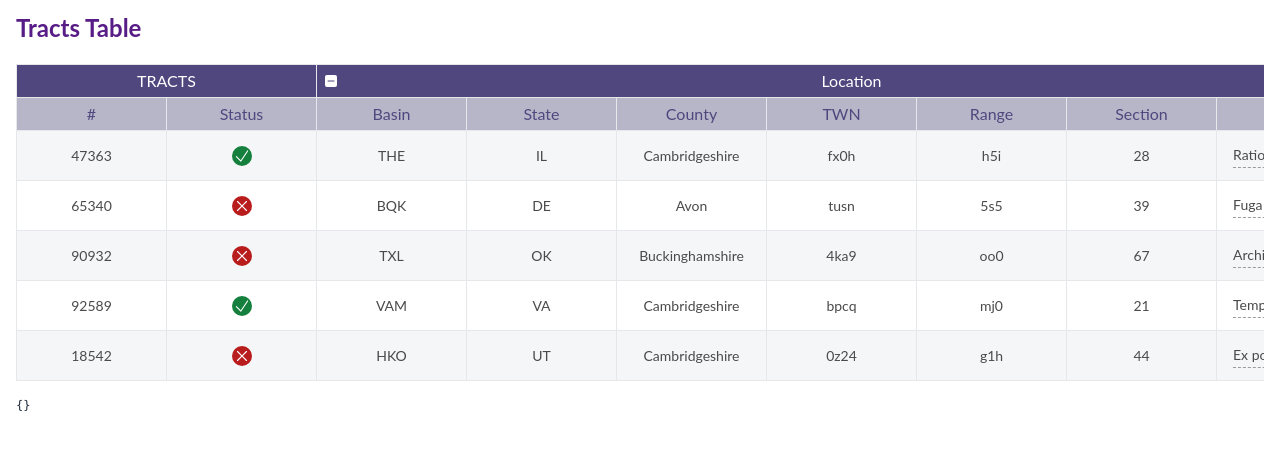
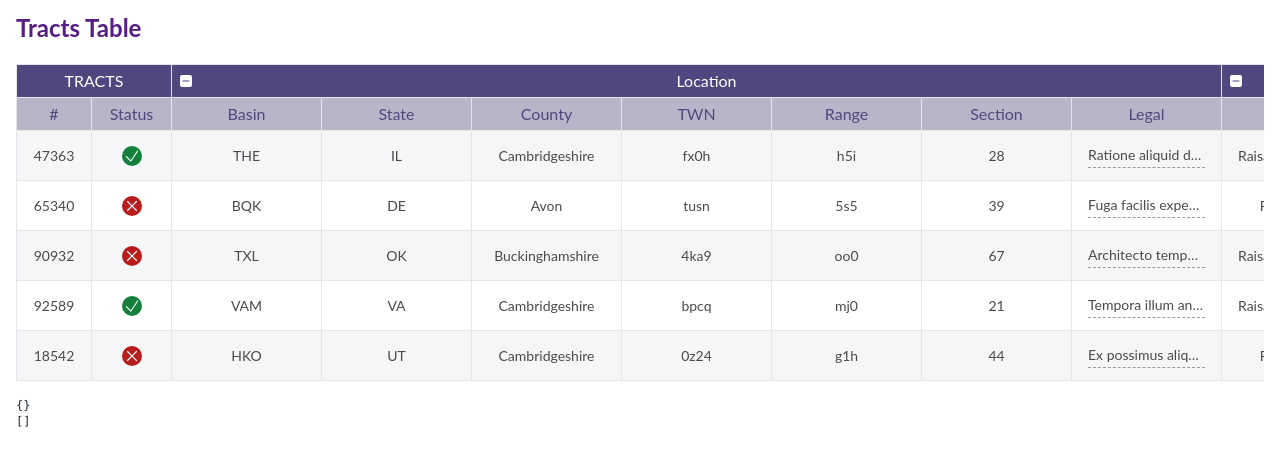
Before and after one commit to AgkTF/react-table-demo, a React (Create React App) app: page / in a window 1280 px wide. Shown: the top 466 px of the page. Built offline with nearby package versions, Linux system fonts and the light colour scheme.

Commit message:
- Created a	new file:   src/components/SubHeader/SubHeader.tsx - Added the initial logic for the sorting.

```diff
--- /dev/null
+++ b/src/components/SubHeader/SubHeader.tsx
@@ -0,0 +1,40 @@
+import { Header, HeaderGroup, flexRender } from '@tanstack/react-table';
+import { MIN_WIDTH } from '../../constants';
+import { Tract } from '../../types';
+import { ArrowLongUpIcon, ArrowLongDownIcon } from '@heroicons/react/20/solid';
+
+type Props = {
+  headerGroup: HeaderGroup<Tract>;
+  header: Header<Tract, unknown>;
+};
+
+export function SubHeader({ headerGroup, header }: Props) {
+  return (
+    <th
+      colSpan={header.colSpan}
+      className={`relative py-1 border border-gray-200 group truncate ${
+        headerGroup.depth > 0 ? 'px-3 capitalize' : 'px-2'
+      } ${header.column.getCanSort() ? 'cursor-pointer select-none' : ''}`}
+      onClick={header.column.getToggleSortingHandler()}
+      style={{ minWidth: header.getSize(), maxWidth: MIN_WIDTH }}
+    >
+      <>
+        <div className="flex items-center justify-center gap-1">
+          {header.isPlaceholder
+            ? null
+            : flexRender(header.column.columnDef.header, header.getContext())}
+
+          {{
+            asc: <ArrowLongUpIcon className="h-4 w-4 text-inherit" />,
+            desc: <ArrowLongDownIcon className="h-4 w-4 text-inherit" />,
+          }[header.column.getIsSorted() as string] ?? null}
+        </div>
+
+        <div
+          className="absolute right-0 top-0 h-full w-1 bg-sky-500 cursor-col-resize select-none touch-none opacity-0 group-hover:opacity-100"
+          onMouseDown={header.getResizeHandler()}
+        ></div>
+      </>
+    </th>
+  );
+}
--- a/src/components/index.ts
+++ b/src/components/index.ts
@@ -2,3 +2,4 @@ export * from './CollapsibleHeader/CollapsibleHeader';
 export * from './EditableInputField/EditableInputField';
 export * from './JustTextCell/JustTextCell';
 export * from './TractStatusCell/TractStatusCell';
+export * from './SubHeader/SubHeader';
--- /dev/null
+++ b/src/constants/common.ts
@@ -0,0 +1 @@
+export const MIN_WIDTH = 75;
--- /dev/null
+++ b/src/constants/index.ts
@@ -0,0 +1 @@
+export * from './common';
--- a/src/tables/TractsTable/TractsTable.tsx
+++ b/src/tables/TractsTable/TractsTable.tsx
@@ -5,8 +5,10 @@ import {
   useReactTable,
   VisibilityState,
   ColumnDef,
+  getSortedRowModel,
+  SortingState,
 } from '@tanstack/react-table';
-import { useCallback, useEffect, useMemo, useRef, useState } from 'react';
+import { useCallback, useMemo, useRef, useState, useEffect } from 'react';
 import { SelectedCell, Tract } from '../../types';
 import { createTracts } from '../../utils';
 import {
@@ -14,18 +16,19 @@ import {
   JustTextCell,
   CollapsibleHeader,
   TractStatusCell,
+  SubHeader,
 } from '../../components';
 import { useOnClickOutside } from '../../hooks/useOnClickOutside';
+import { MIN_WIDTH } from '../../constants';
 
 const columnHelper = createColumnHelper<Tract>();
 
 const data = createTracts(5);
 
-const MIN_WIDTH = 75;
-
 export function BasicTable() {
   const tableRef = useRef(null);
   const [columnVisibility, setColumnVisibility] = useState({});
+  const [sorting, setSorting] = useState<SortingState>([]);
   const [selectedCells, setSelectedCells] = useState<SelectedCell[]>([]);
   const columns = useMemo<ColumnDef<Tract>[]>(
     () => [
@@ -36,10 +39,13 @@ export function BasicTable() {
           columnHelper.accessor('tractNumber', {
             header: '#',
             cell: info => <JustTextCell info={info} />,
+            size: 75,
           }),
           columnHelper.accessor('isActive', {
             header: 'Status',
             cell: info => <TractStatusCell info={info} />,
+            size: 80,
+            enableSorting: false,
           }),
         ],
       }),
@@ -211,13 +217,15 @@ export function BasicTable() {
     columns,
     state: {
       columnVisibility,
+      sorting,
     },
     columnResizeMode: 'onChange',
-    // defaultColumn: {
-    //   minSize: MIN_WIDTH,
-    // },
+    defaultColumn: {
+      minSize: MIN_WIDTH,
+    },
     onColumnVisibilityChange: setColumnVisibility,
     getCoreRowModel: getCoreRowModel(),
+    onSortingChange: setSorting,
   });
 
   const currentColsState = useCallback(
@@ -295,26 +303,11 @@ export function BasicTable() {
             }`}
           >
             {headerGroup.headers.map(header => (
-              <th
+              <SubHeader
                 key={header.id}
-                colSpan={header.colSpan}
-                className={`relative py-1 border border-gray-200 group truncate ${
-                  headerGroup.depth > 0 ? 'px-3 capitalize' : 'px-2'
-                }`}
-                style={{ minWidth: header.getSize(), maxWidth: MIN_WIDTH }}
-              >
-                {header.isPlaceholder
-                  ? null
-                  : flexRender(
-                      header.column.columnDef.header,
-                      header.getContext()
-                    )}
-
-                <div
-                  className="absolute right-0 top-0 h-full w-1 bg-sky-500 cursor-col-resize select-none touch-none opacity-0 group-hover:opacity-100"
-                  onMouseDown={header.getResizeHandler()}
-                ></div>
-              </th>
+                headerGroup={headerGroup}
+                header={header}
+              />
             ))}
           </tr>
         );
@@ -388,6 +381,7 @@ export function BasicTable() {
 
       <div className="mt-4 text-xs text-slate-800">
         <pre>{JSON.stringify(table.getState().columnSizing, null, 2)}</pre>
+        <pre>{JSON.stringify(table.getState().sorting, null, 2)}</pre>
       </div>
     </section>
   );
```
